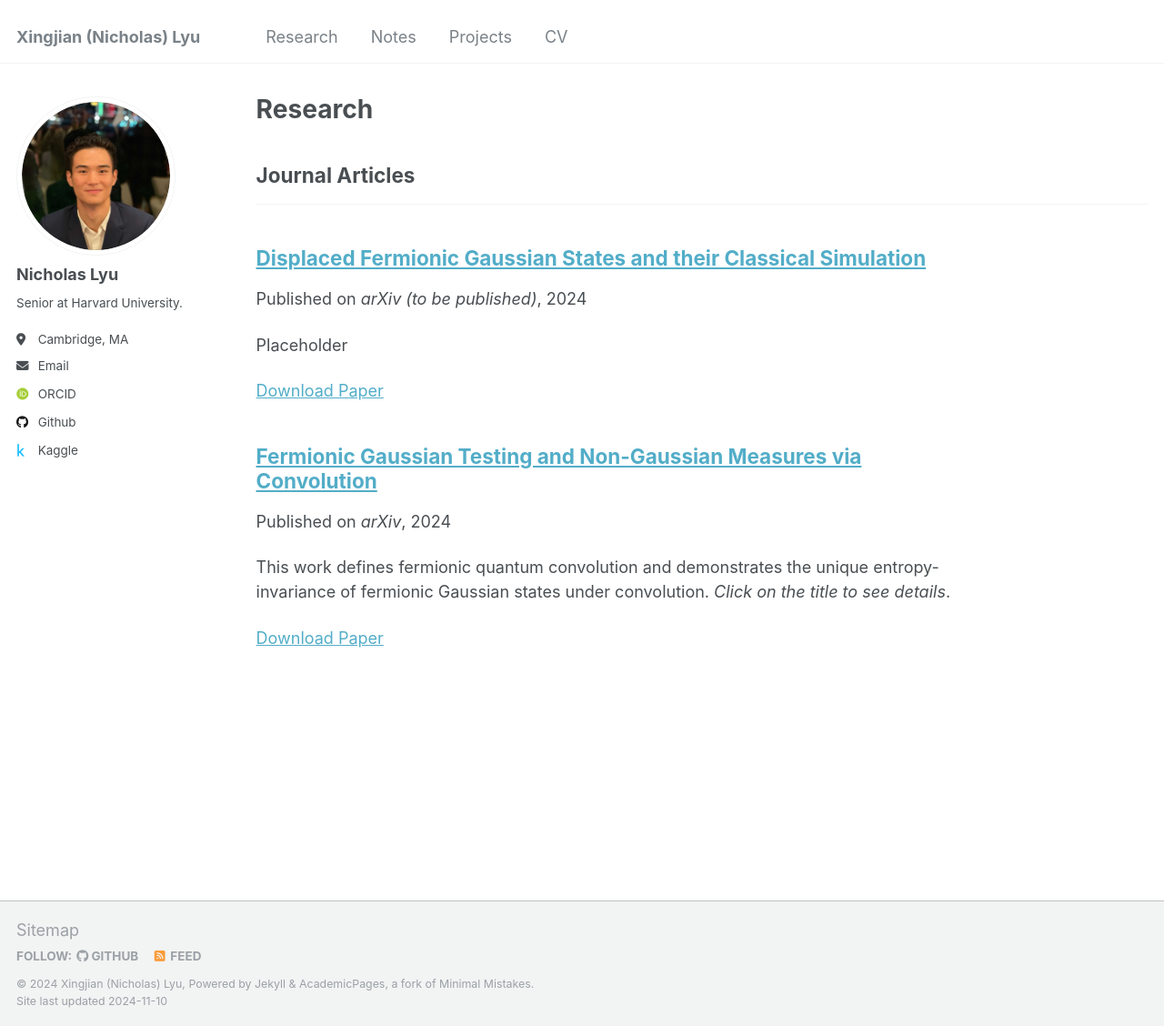
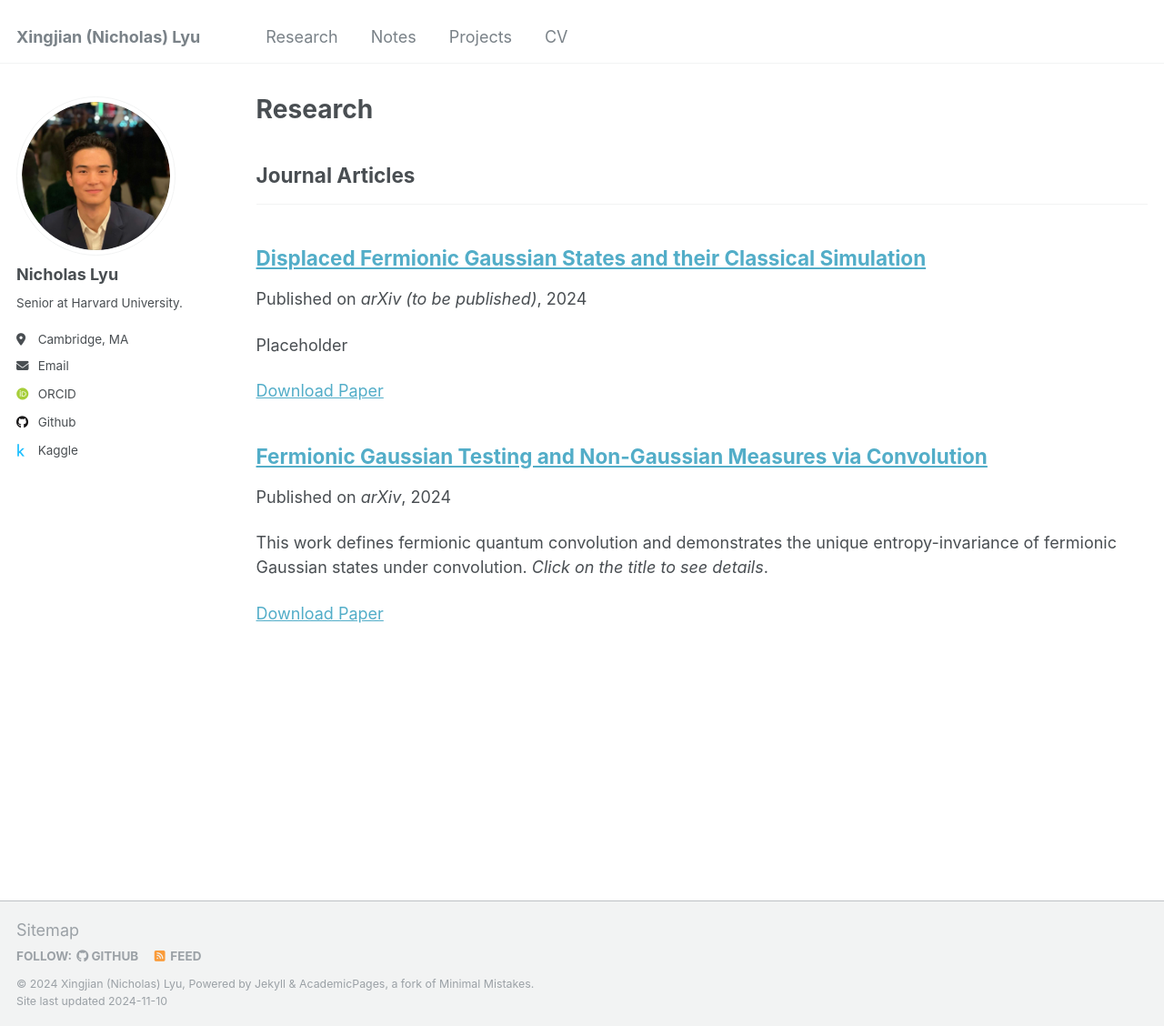
Before and after one commit to nlyu1/nlyu1.github.io, a Jekyll site: the page built from _pages/research.html, in a window 1280 px wide and 1128 px high. Shown: the whole window at 91% size. Built offline with Jekyll 4.4.1, drawn with Linux system fonts in a browser that asks for light colours; some web fonts are replaced.

Commit message:
try increasing width

```diff
--- a/_sass/_archive.scss
+++ b/_sass/_archive.scss
@@ -91,15 +91,15 @@
 
 .list__item {
   @include breakpoint($medium) {
-    padding-right: $right-sidebar-width-narrow;
+    padding-right: 0;
   }
 
   @include breakpoint($large) {
-    padding-right: $right-sidebar-width-narrow;
+    padding-right: 0;
   }
 
   @include breakpoint($x-large) {
-    padding-right: $right-sidebar-width-narrow;
+    padding-right: 0;
   }
 
   .page__meta {
```
